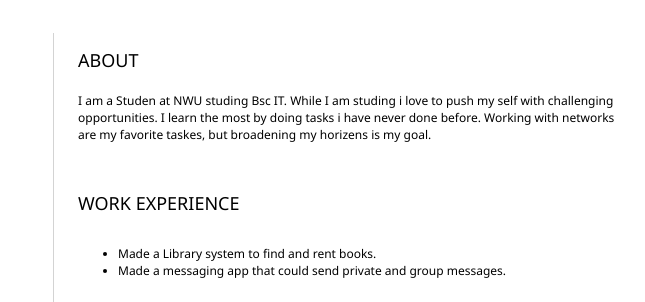
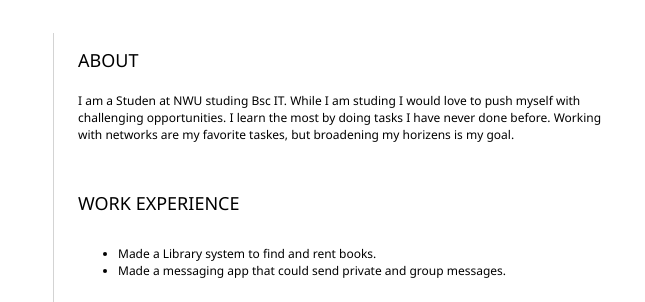
Before and after one commit to MistorDog/Resume, a plain HTML site: page index.html in a window 1280 px wide. Shown: the part 161-463 px from the top of the page, 394-1039 px from the left. Drawn offline with Linux system fonts and the light colour scheme.

Commit message:
Fixec spelling errors

```diff
--- a/index.html
+++ b/index.html
@@ -52,7 +52,7 @@
 				<section>
 					<h2>ABOUT</h2>
 					<!-- about you -->
-                    <p>I am a Studen at NWU studing Bsc IT. While I am studing i love to push my self with challenging opportunities. I learn the most by doing tasks i have never done before. Working with networks are my favorite taskes, but broadening my horizens is my goal.</p>
+                    <p>I am a Studen at NWU studing Bsc IT. While I am studing I would love to push myself with challenging opportunities. I learn the most by doing tasks I have never done before. Working with networks are my favorite taskes, but broadening my horizens is my goal.</p>
 				</section>
 				<section>
 					<h2>WORK EXPERIENCE</h2>
```
